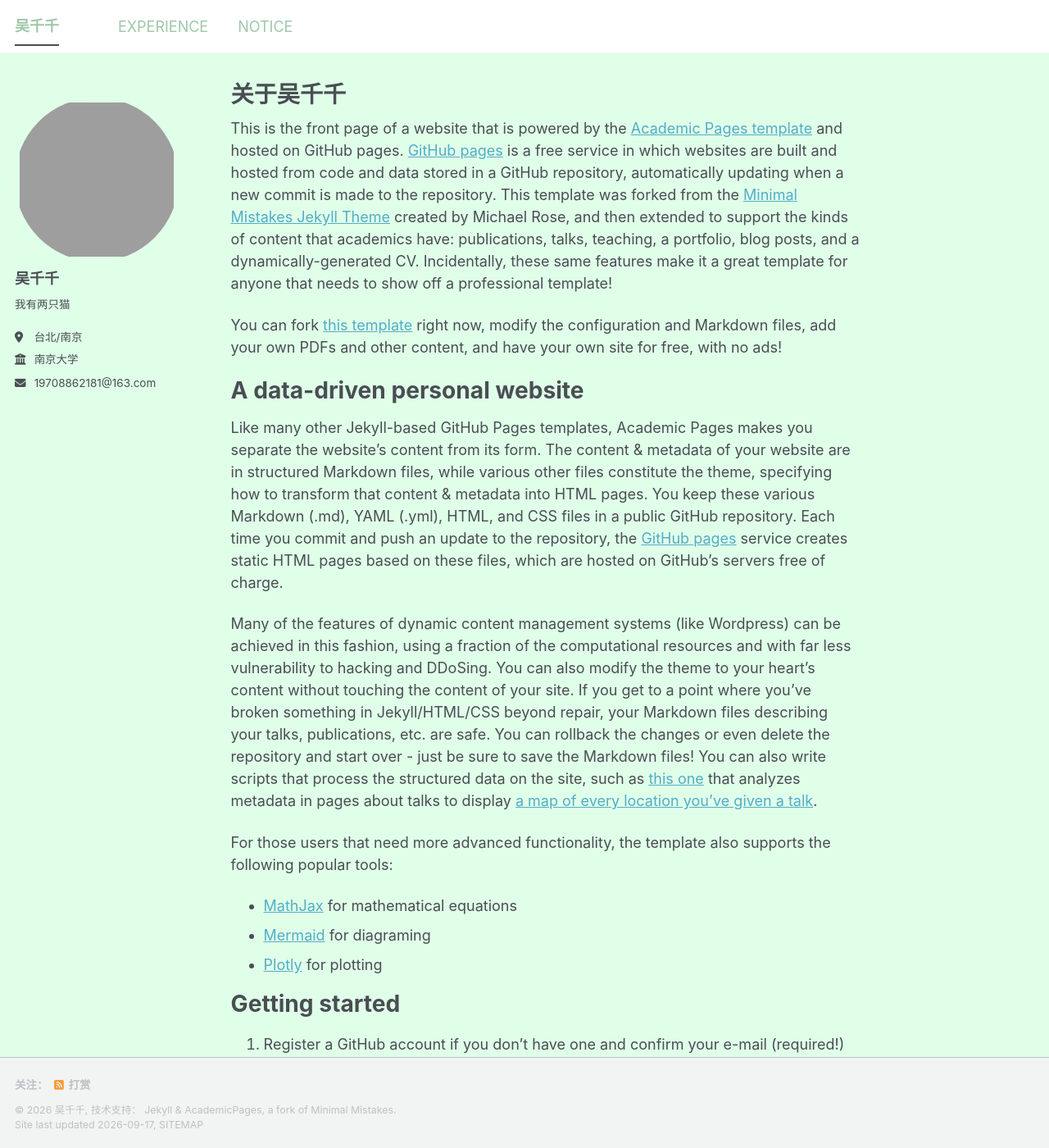
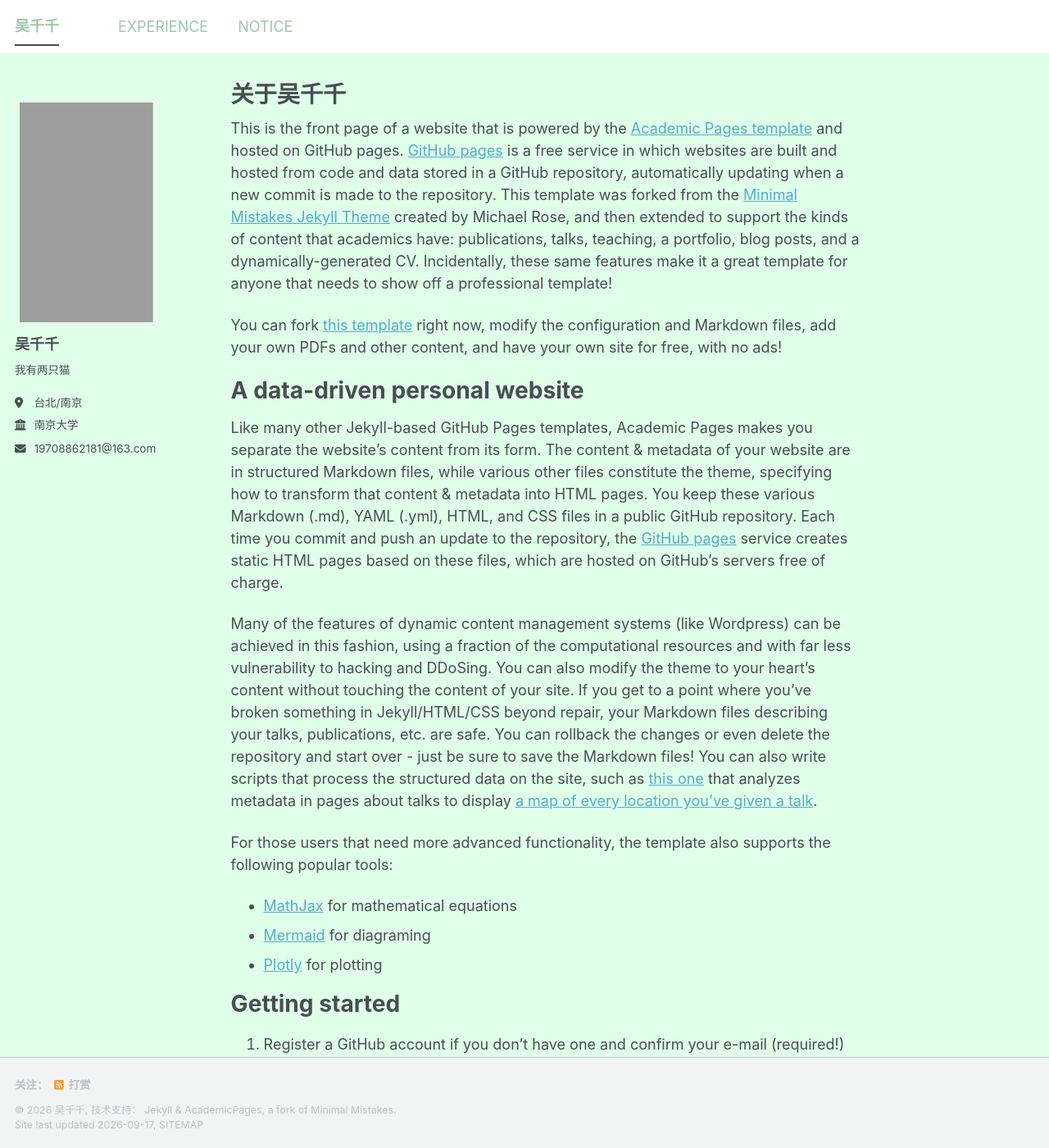
Before and after one commit to wuciancian0301/wuciancian0301.github.io, a Jekyll site: the page built from _pages/about.md, in a window 1280 px wide and 1400 px high. Shown: the whole window at 82% size. Built offline with Jekyll 4.4.1, drawn with Linux system fonts in a browser that asks for light colours; a style sheet for code colours, icons or effects is not loaded.

Commit message:
調整頭像

```diff
--- a/assets/css/main.scss
+++ b/assets/css/main.scss
@@ -50,18 +50,3 @@ body {
 #theme-toggle {
   display: none;
 }
-
-div.author__avatar {
-  width: 200px !important;
-  height: 200px !important;
-  overflow: hidden !important;
-  border-radius: 50% !important;
-}
-
-div.author__avatar img {
-  width: 100% !important;
-  height: 100% !important;
-  max-width: none !important;
-  object-fit: cover !important;
-  object-position: center 25%;
-}
```
